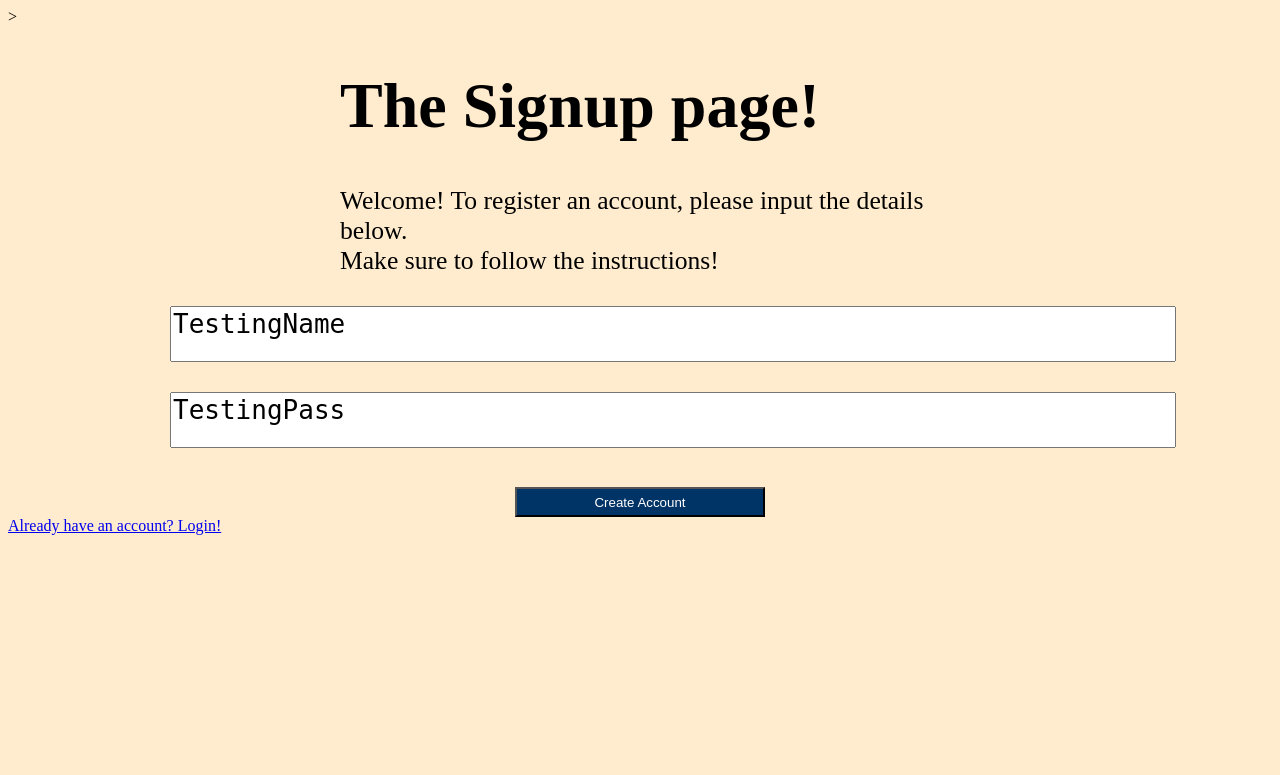
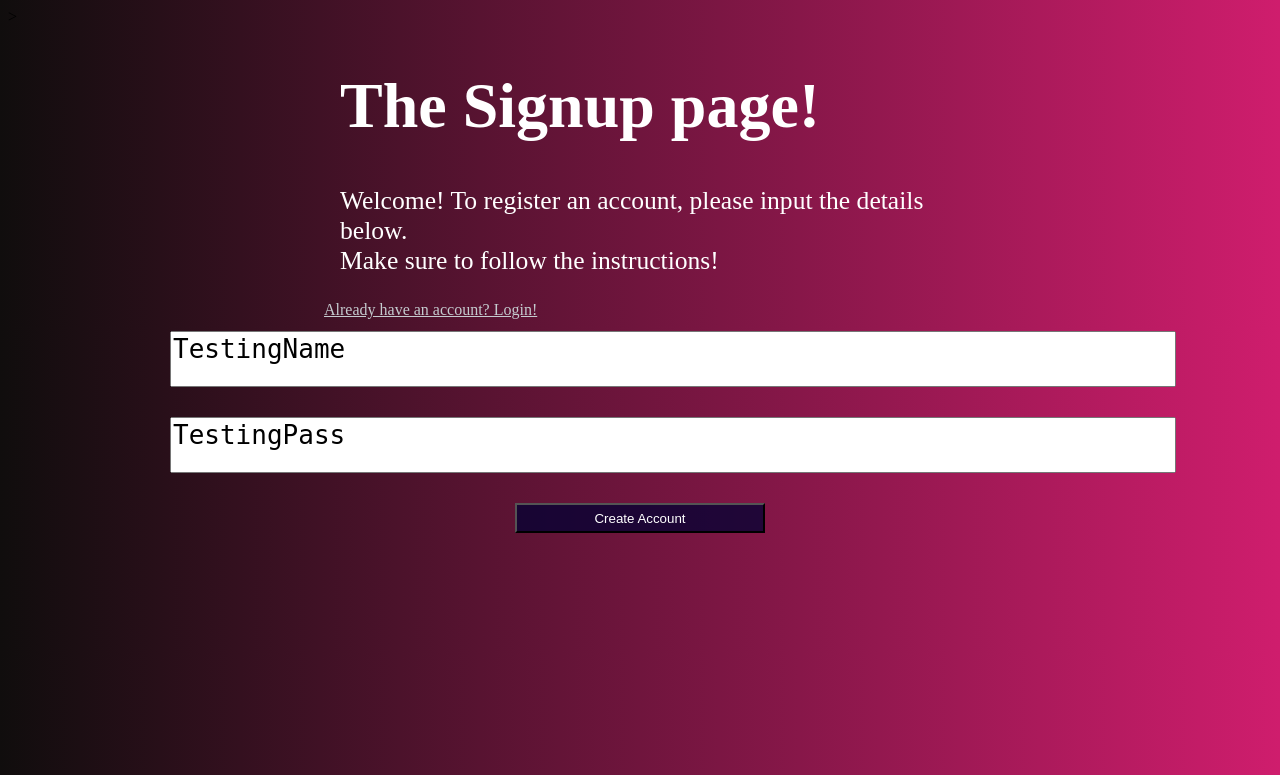
Before and after one commit to TheActualSanny/authentication-page, a Flask app: page / in a window 1280 px wide. Shown: the top 775 px of the page. Run offline with Flask 3, Linux system fonts and the light colour scheme.

Commit message:
Update styles.css

```diff
--- a/static/styles.css
+++ b/static/styles.css
@@ -1,9 +1,57 @@
 body {
-    background-color: blanchedalmond;
+    background-image: linear-gradient(90deg, rgb(16, 13, 13), rgb(207, 29, 109));
+    background-color: rgb(42, 32, 36);
+}
+
+.login_main {
+    font-size: 2em;
+    color: white;
+    width: 600px;
+    margin-left: auto;
+    margin-right: auto;
+}
+
+.login_main h1 {
+    text-align: center;
+}
+
+.login_main p {
+    font-size: 0.8em;
+    text-align: center;
+}
+
+.login_input {
+    position: absolute;
+    text-align: center;
+    font-size: 3em;
+    width: 1000px;
+    left: 0;
+    right: 0;
+    margin-left: auto;
+    margin-right: auto;
+}
+
+.login_input textarea {
+
+    font-size: 0.7em;
+    resize: none;
+    display: block;
+    margin: 30px;
+    width: 1000px;
+    height: 50px;
+}
+
+.login_input button {
+    color: white;
+    background-color: color-mix(in srgb, blue 15%, black 60%);
+    width: 250px;
+    height: 30px;
+    transition: all 0.3s;
 }
 
 .main_text {
     font-size: 2em;
+    color: white;
     width: 600px;
     margin-left: auto;
     margin-right: auto;
@@ -14,7 +62,9 @@ body {
 }
 
 .input_field {
-    text-align: center;
+    position: absolute;
+    left: 0;
+    right: 0;
     font-size: 2em;
     width: 1000px;
     margin-left: auto;
@@ -31,17 +81,38 @@ body {
     height: 50px;
 }
 
+button:hover {
+    transform: translateY(-5px);
+    background-color: var(--clr-accent);
+    color:rgb(197, 203, 207)
+}
+
 .input_field button {
-    color:white;
-    background-color: #003366;
+    position: absolute;
+    text-align: center;
+    left: 0;
+    right: 0;
+    margin-left: auto;
+    margin-right: auto;
+    color: white;
+    background-color: color-mix(in srgb, blue 15%, black 60%);
     width: 250px;
     height: 30px;
+    transition: all 0.3s;
+}
+
+.redir_login a {
+    color: rgb(197, 203, 207);
+    position: relative;
+    left: 25%;
+    transform: translateX(-60%);
 }
 
 .main_message {
     width: 600px;
     height: 100px;
     font-size: 2em;
+    color: white;
     margin-left: auto;
     margin-right: auto;
 }
```
Also changed, not shown: other parts of static/styles.css (+45 -0 lines).
